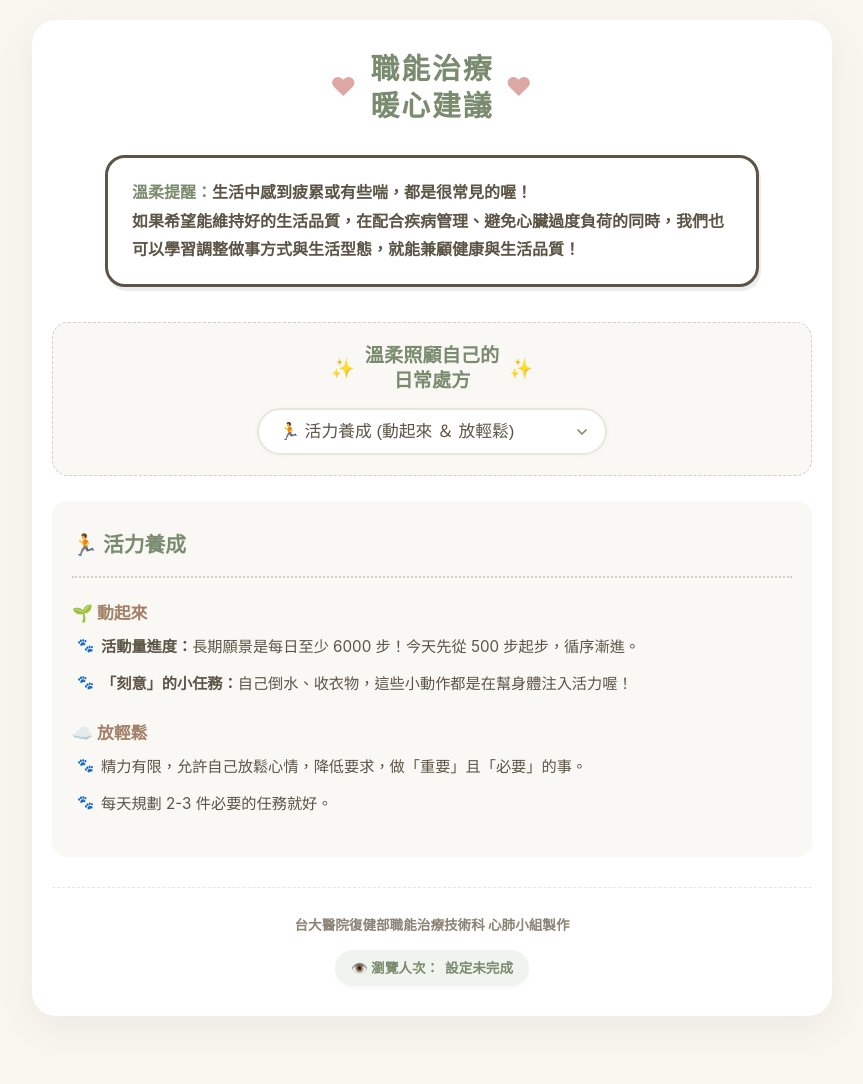
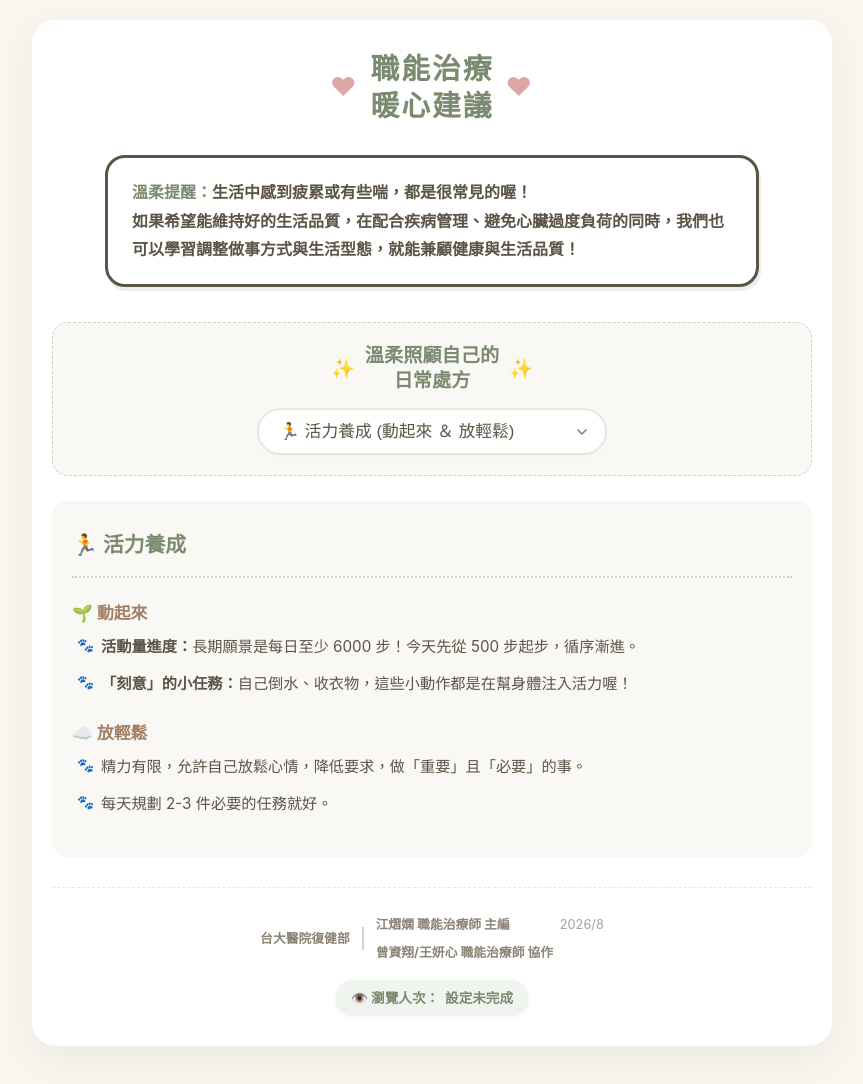
Before and after one commit to yisming/cardiac-education, a plain HTML site: page index.html in a window 1280 px wide. Shown: the whole page, without its empty margins (208-1071 px from the left). Before the commit the page ends 1056 px from the top, so only its background shows below. Drawn offline with Linux system fonts and the light colour scheme.

Commit message:
Update index.html

```diff
--- a/index.html
+++ b/index.html
@@ -208,24 +208,61 @@
         color: #5C5446;
     }
 
-    /* 團隊署名與瀏覽人次樣式 */
+    /* --- 團隊署名與瀏覽人次樣式 --- */
     .team-footer {
         display: flex;
         flex-direction: column;
         align-items: center;
-        gap: 12px;
+        gap: 16px;
         margin-top: 20px;
         padding-top: 25px;
         border-top: 1px dashed #EAE6DD;
     }
 
     .team-signature {
-        text-align: center;
+        display: flex;
+        align-items: center; /* 讓左側部門與右側名字群組垂直置中 */
+        justify-content: center;
         color: #8C8476;
-        font-size: 0.85em;
+        font-size: 0.8em;
         font-weight: bold;
     }
 
+    /* 左側部門名稱 */
+    .signature-dept {
+        padding-right: 12px;
+        margin-right: 12px;
+        border-right: 2px solid #D5CFC4; /* 中間的分隔線 */
+        white-space: nowrap;
+    }
+
+    /* 右側兩行名字群組 */
+    .signature-authors {
+        display: flex;
+        flex-direction: column;
+        gap: 4px;
+        text-align: left; /* 讓兩行名字靠左對齊 */
+    }
+
+    .author-line {
+        display: flex;
+        align-items: center;
+        white-space: nowrap;
+    }
+
+    /* 第一行專用：包含日期 */
+    .author-line.has-date {
+        justify-content: space-between;
+    }
+
+    /* 日期樣式：設定大間距，確保超過第二行的長度 */
+    .date-text {
+        margin-left: 50px;
+        color: #A9A297;
+        font-weight: normal;
+    }
+
+    /* 瀏覽人次標籤 */
     .view-count-badge {
         background-color: #F0F4EF;
         color: #7B8B6F;
@@ -396,7 +433,16 @@
     <!-- 團隊署名與瀏覽人次 -->
     <div class="team-footer">
         <div class="team-signature">
-            台大醫院復健部職能治療技術科 心肺小組製作
+            <div class="signature-dept">台大醫院復健部</div>
+            <div class="signature-authors">
+                <div class="author-line has-date">
+                    <span>江熠嫻 職能治療師 主編</span>
+                    <span class="date-text">2026/8</span>
+                </div>
+                <div class="author-line">
+                    <span>曾資翔/王妍心 職能治療師 協作</span>
+                </div>
+            </div>
         </div>
         <div class="view-count-badge">
             <span>👁️ 瀏覽人次：</span>
@@ -429,7 +475,7 @@
         });
 
         // === 2. Firebase 真實瀏覽次數統計 ===
-        // 🛑 請將下方 firebaseConfig 替換為您在 Firebase 後台取得的設定金鑰
+        // 使用您提供的真實金鑰與資料庫網址
         const firebaseConfig = {
             apiKey: "AIzaSyAbNe4AO1sphy8Pij008da-KP5btiAKpIA",
             authDomain: "otcardiacpfe.firebaseapp.com",
@@ -442,20 +488,17 @@
         };
 
         try {
-            // 初始化 Firebase
             const app = initializeApp(firebaseConfig);
             const db = getDatabase(app);
 
-            // 指定資料庫中的節點名稱 (例如：heartcare_page_views)
             const viewsRef = ref(db, 'heartcare_page_views');
 
-            // 執行交易 (Transaction)：讀取目前數字並加 1，確保多人同時瀏覽不會算錯
+            // 執行交易 (Transaction)：讀取目前數字並加 1
             runTransaction(viewsRef, (currentData) => {
                 return (currentData || 0) + 1;
             }).then((result) => {
                 if (result.committed) {
                     const finalCount = result.snapshot.val();
-                    // 將結果顯示在畫面上，並加上千分位逗號
                     document.getElementById("page-view-count").innerText = finalCount.toLocaleString();
                 }
             }).catch((error) => {
@@ -464,7 +507,7 @@
             });
 
         } catch(e) {
-            console.error("Firebase 初始化失敗，請檢查設定金鑰是否正確填寫", e);
+            console.error("Firebase 初始化失敗", e);
             document.getElementById("page-view-count").innerText = "設定未完成";
         }
     });
```
Lines whose indentation alone changed are shown as unchanged.
